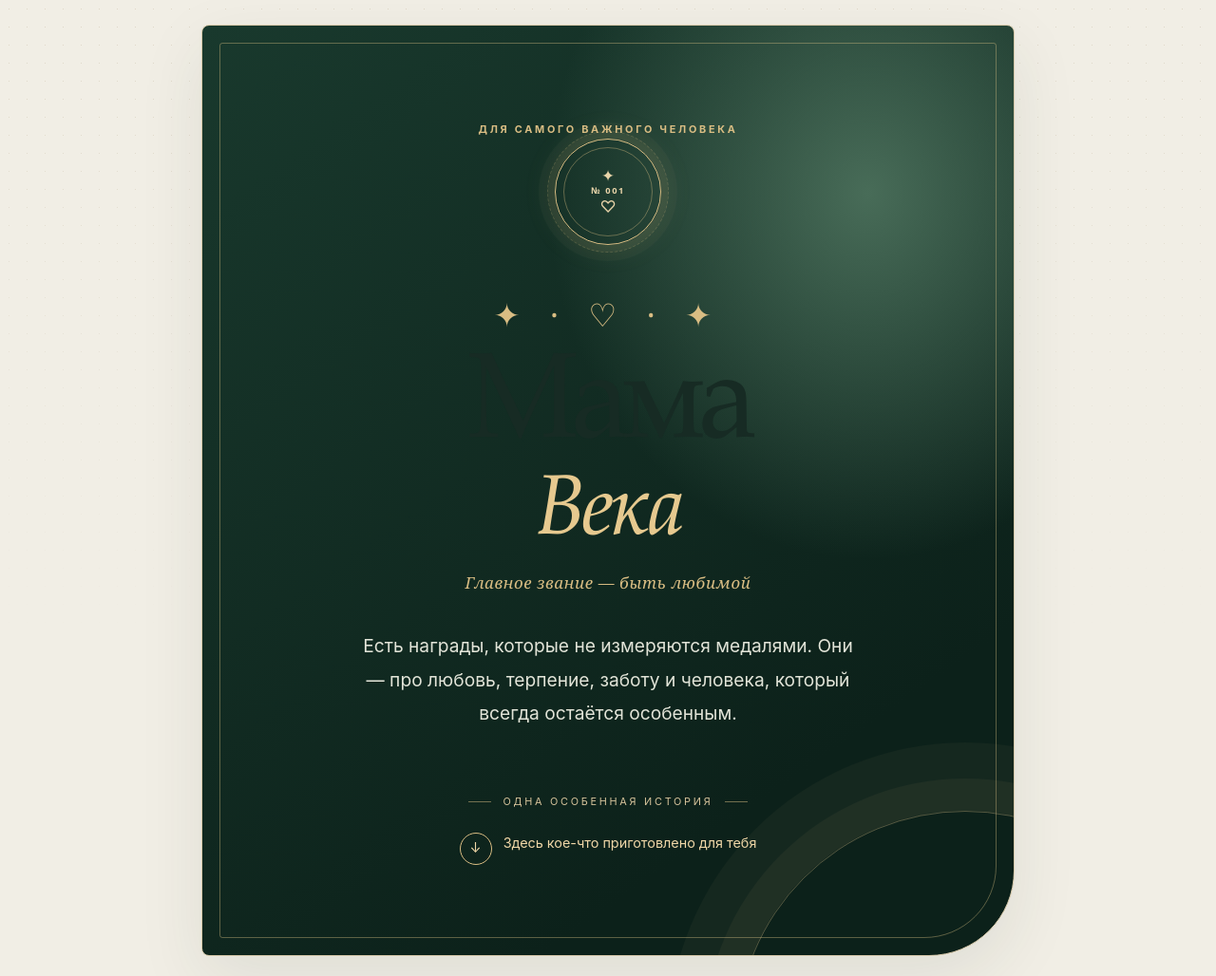
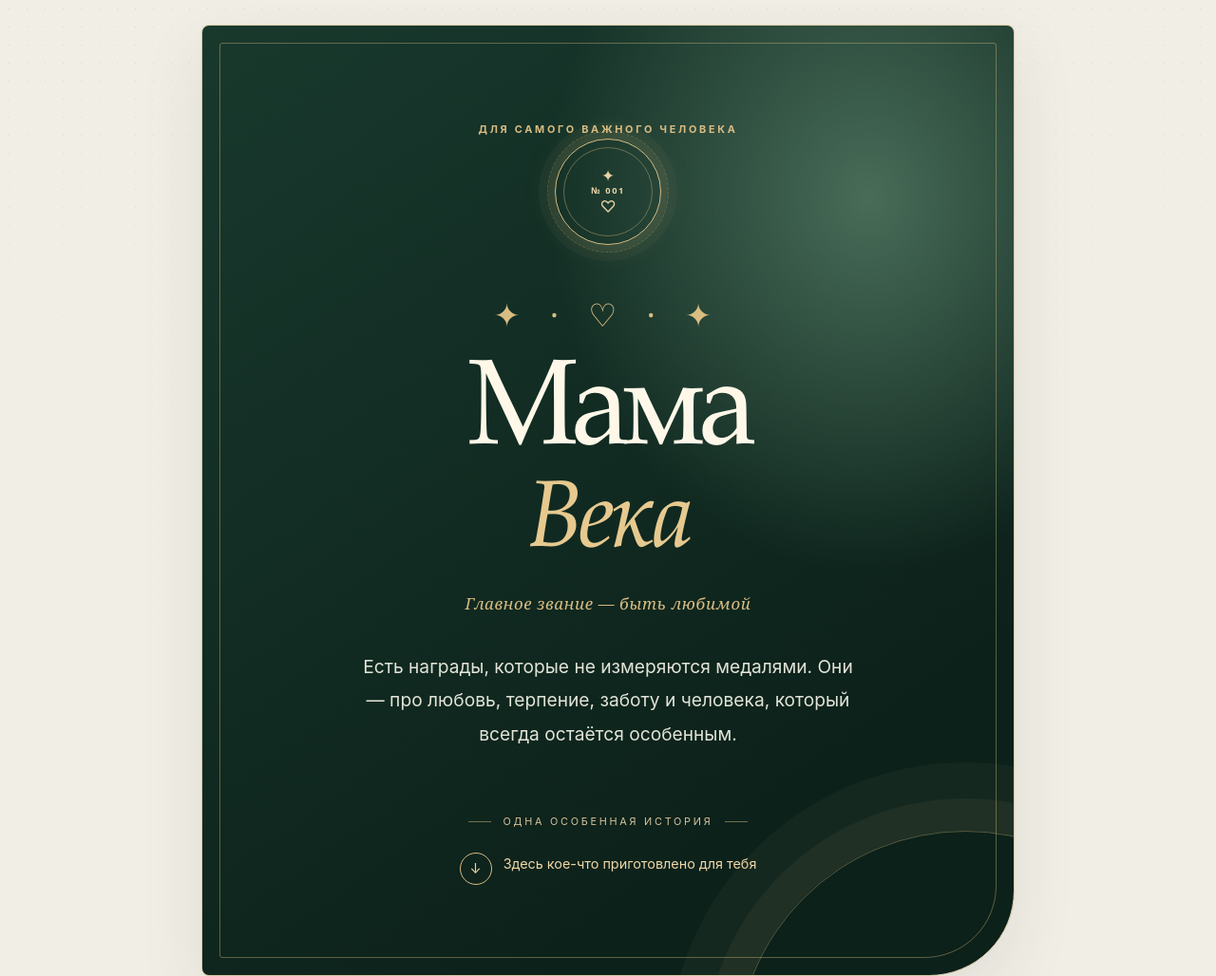
Before and after one commit to sartywerty15664-prog/Mama-veka, a plain HTML site: page index.html in a window 1280 px wide. Shown: the top 1028 px of the page at 95% size. Drawn offline with Linux system fonts and the light colour scheme.

Commit message:
Fix Mama Veka hero title visibility

```diff
--- a/index.html
+++ b/index.html
@@ -172,6 +172,11 @@ textarea{min-height:118px}
 }
 @media(hover:none){.story-card:hover{transform:none;box-shadow:0 8px 24px #25382d08}}
 
+
+/* Fix hero title contrast on the light editorial theme */
+.hero h1{color:#fff8e9!important;display:flex;flex-direction:column;align-items:center;justify-content:center;width:100%;text-align:center;line-height:.94;overflow-wrap:normal}
+.hero h1 span{display:block;color:#e6c98f!important;font-size:.78em;white-space:nowrap;margin-top:8px}
+
 </style>
 </head>
 <body>
```
